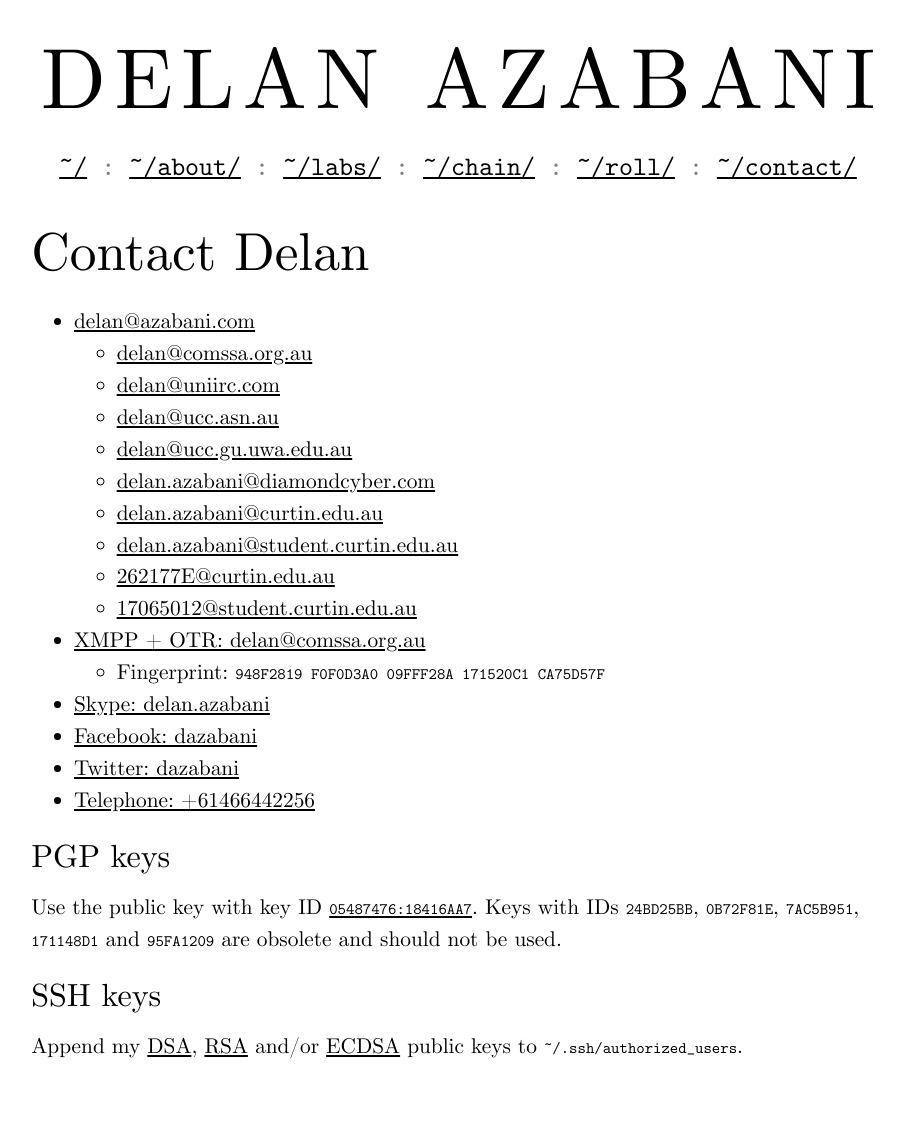
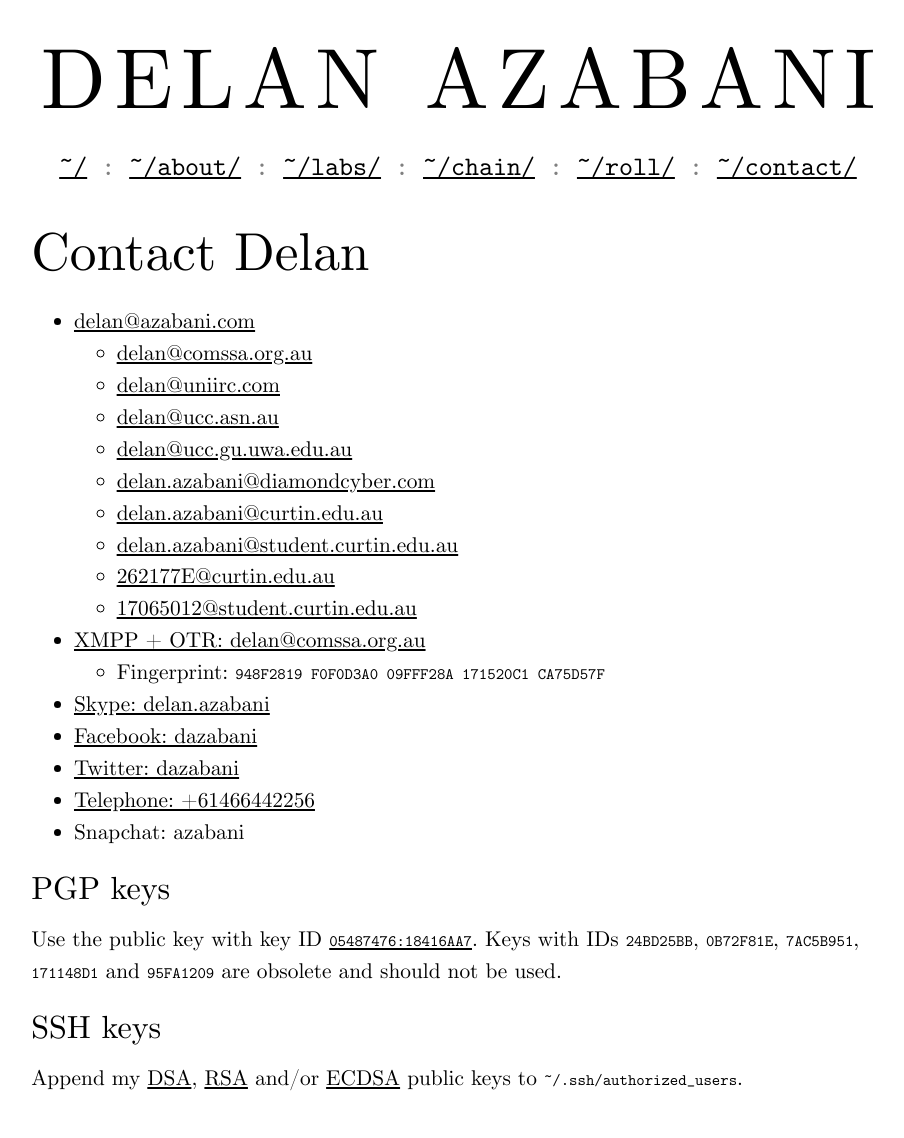
Before and after one commit to delan/www.azabani.com, a Jekyll site: the page built from contact/index.html, in a window 1280 px wide. Shown: the whole page, without its empty margins (182-1086 px from the left). Built offline with Jekyll 4.4.1, drawn with Linux system fonts in a browser that asks for light colours; before the commit the page ends 1106 px from its top, so only the background shows below that.

Commit message:
add Snapchat

```diff
--- a/contact/index.html
+++ b/contact/index.html
@@ -36,6 +36,7 @@
 	<li><a href="https://www.facebook.com/dazabani">Facebook: dazabani</a>
 	<li><a href="https://twitter.com/dazabani">Twitter: dazabani</a>
 	<li><a href="tel:+61466442256">Telephone: +61466442256</a>
+	<li>Snapchat: azabani
 </ul>
 
 <h2>PGP keys</h2>
```
